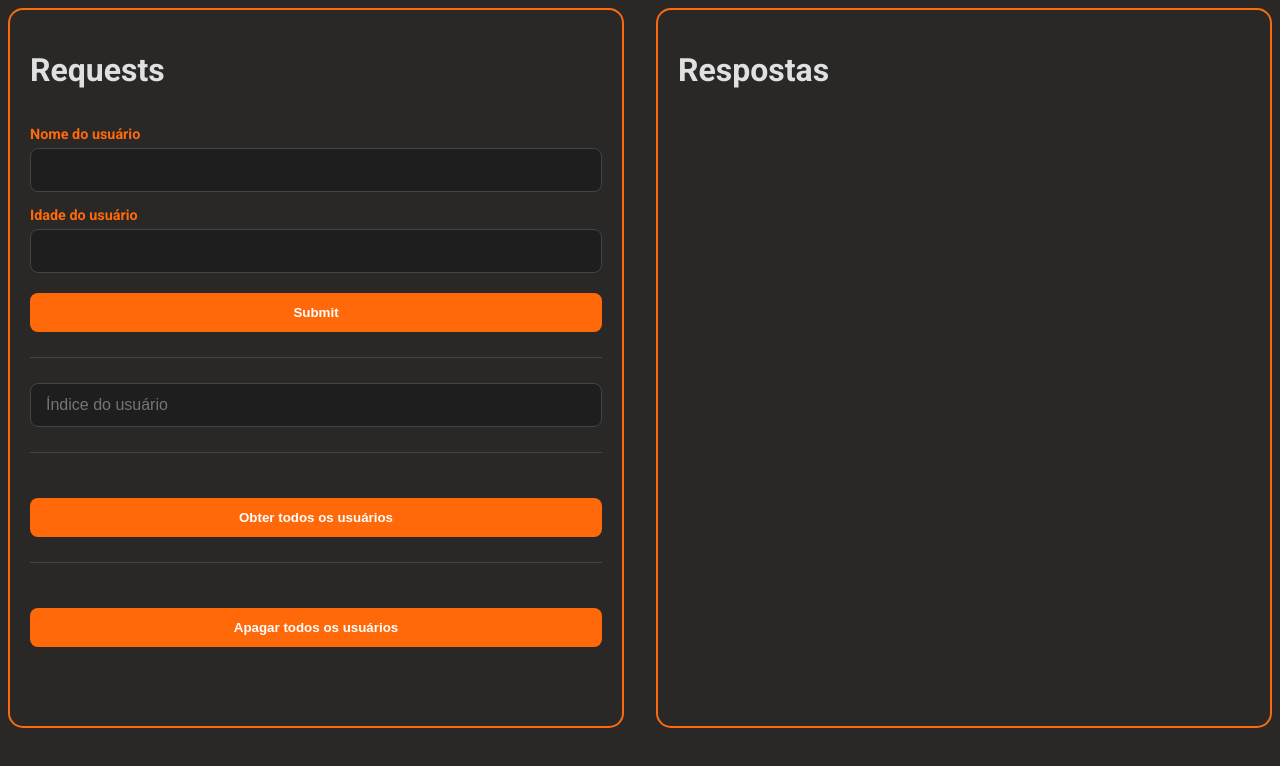
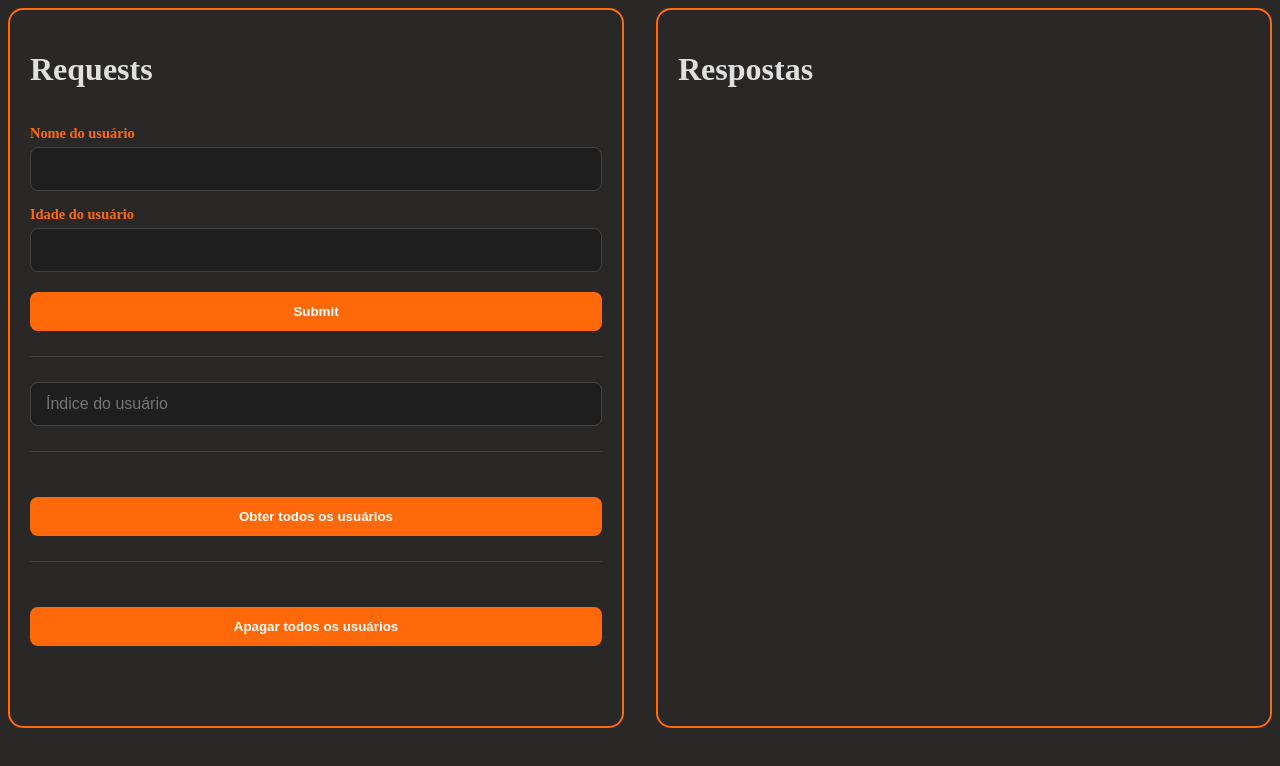
Before and after one commit to YushiPy/MAC0350, a plain HTML site: page Tarefas/Aula4-Sala/index.html in a window 1280 px wide. Drawn offline with nearby package versions, Linux system fonts and the light colour scheme.

Commit message:
Concluindo tarefa 4

```diff
--- a/Tarefas/Aula4-Sala/index.html
+++ b/Tarefas/Aula4-Sala/index.html
@@ -1,25 +1,12 @@
-
 <!DOCTYPE html>
 <html lang="en">
 <head>
     <meta charset="UTF-8">
     <meta name="viewport" content="width=device-width, initial-scale=1.0">
-
     <script src="https://cdn.jsdelivr.net/npm/htmx.org@2.0.8/dist/htmx.min.js" integrity="sha384-/TgkGk7p307TH7EXJDuUlgG3Ce1UVolAOFopFekQkkXihi5u/6OCvVKyz1W+idaz" crossorigin="anonymous"></script>
     <script src="https://unpkg.com/htmx.org@1.9.12/dist/ext/json-enc.js"></script>
-
-	<link rel="preconnect" href="https://fonts.googleapis.com">
-	<link rel="preconnect" href="https://fonts.gstatic.com" crossorigin>
-	<link href="https://fonts.googleapis.com/css2?family=Roboto:wght@300;400;700&display=swap" rel="stylesheet">
-
     <title>Requests</title>
-
     <style>
-
-		:root {
-			font-family: 'Roboto';
-		}
-
         body {
             display: flex;
             gap: 2.5vw;
```
Lines whose indentation alone changed are shown as unchanged.
